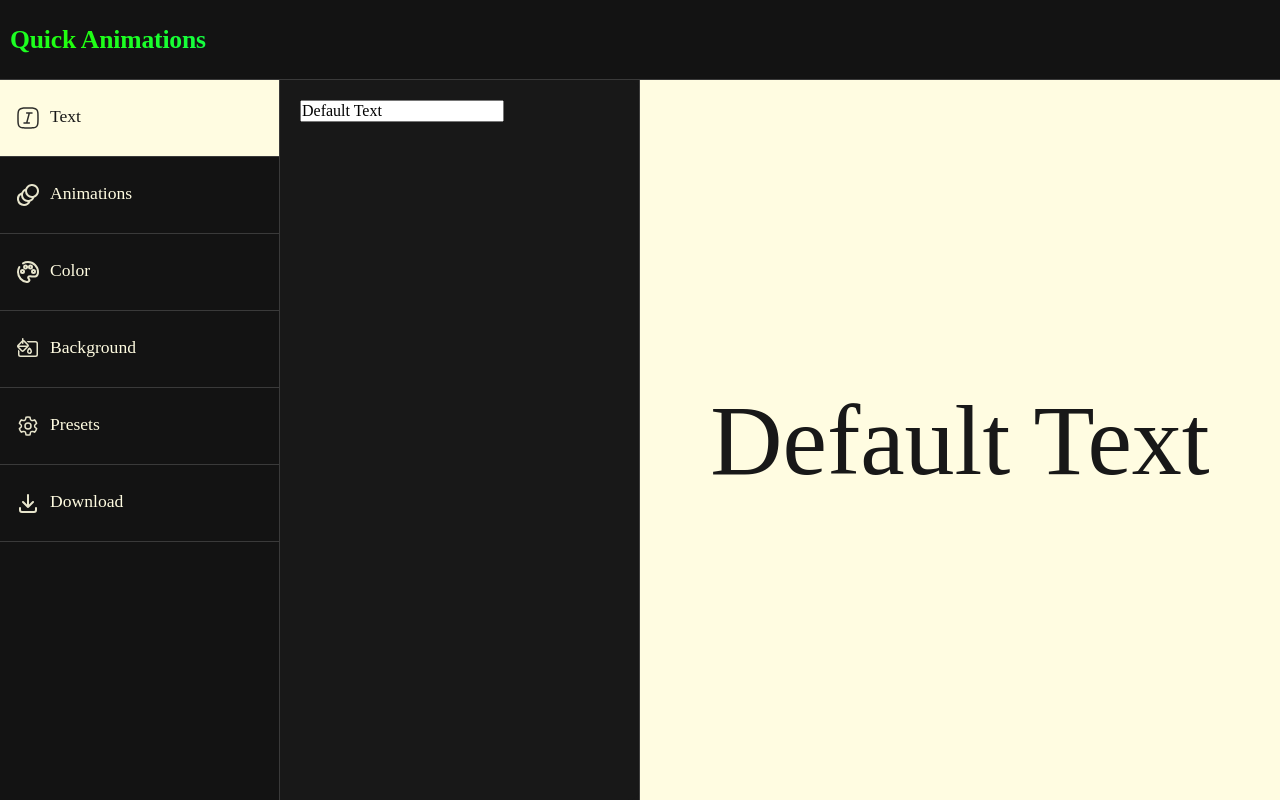
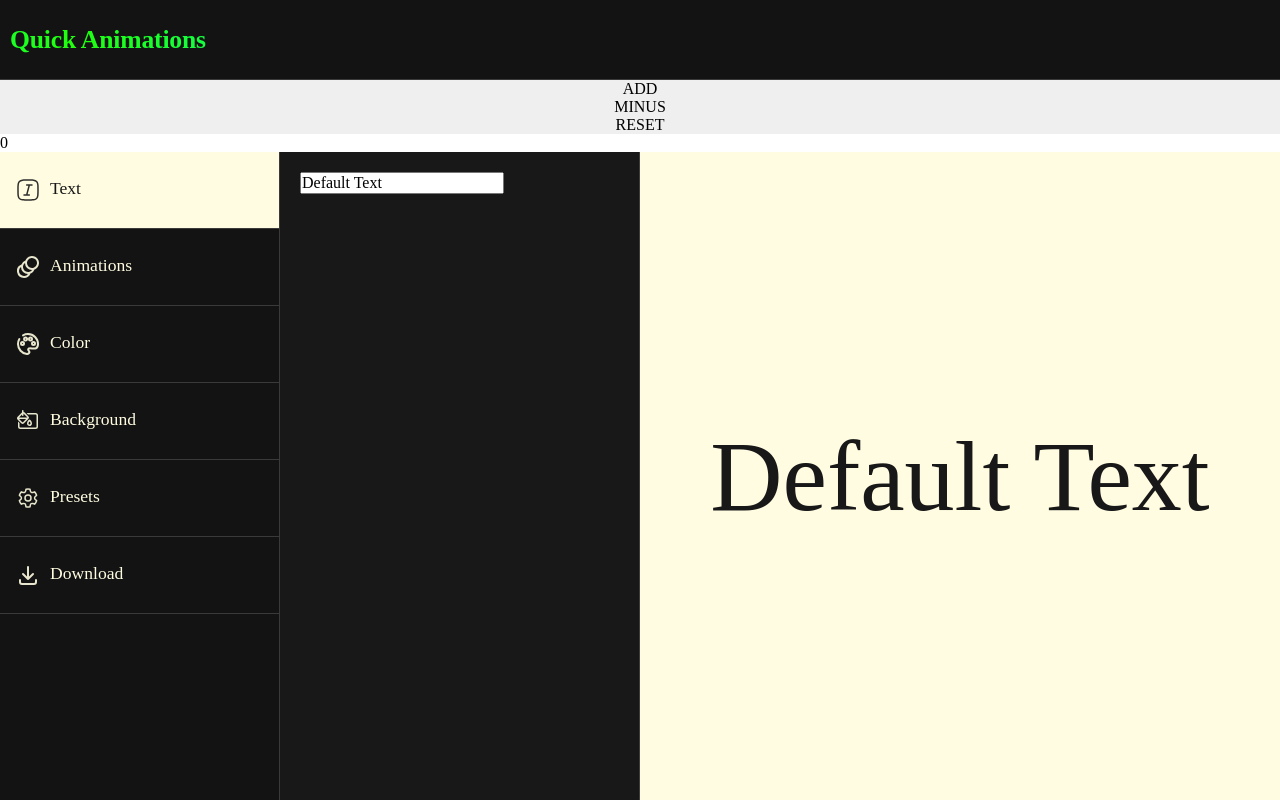
Before and after one commit to matiasecharri/bloop, a Next.js app: page / in a window 1280 px wide. Built offline with nearby package versions, Linux system fonts and the light colour scheme.

Commit message:
feat(draft): add reducer example

```diff
--- a/src/app/features/animation-dashboard/AnimationDashboard.tsx
+++ b/src/app/features/animation-dashboard/AnimationDashboard.tsx
@@ -2,11 +2,36 @@
 import { Sidebar } from "./sidebar";
 import { Visualizer } from "./visualizer";
 import { ControlsProvider } from "./context";
+import { useReducer } from "react";
 import s from "./AnimationDashboard.module.css";
 
+type counterActionsType = "PLUS" | "MINUS" | "RESET";
+
+const counterReducer = (state: number, action: counterActionsType) => {
+  switch (action) {
+    case "PLUS":
+      return (state + 1);
+
+    case "MINUS":
+      return state === 0 ? state : state - 1;
+
+    case "RESET":
+      return (state = 0);
+
+    default:
+      return state;
+  }
+};
+
 const AnimationDasboard = () => {
+  const [state, dispatch] = useReducer(counterReducer, 0);
+
   return (
     <ControlsProvider>
+      <button onClick={() => dispatch("PLUS")}>ADD</button>
+      <button onClick={() => dispatch("MINUS")}>MINUS</button>
+      <button onClick={() => dispatch("RESET")}>RESET</button>
+      <div>{state}</div>
       <main className={s.dashboard}>
         <Sidebar />
         <Visualizer />
```
